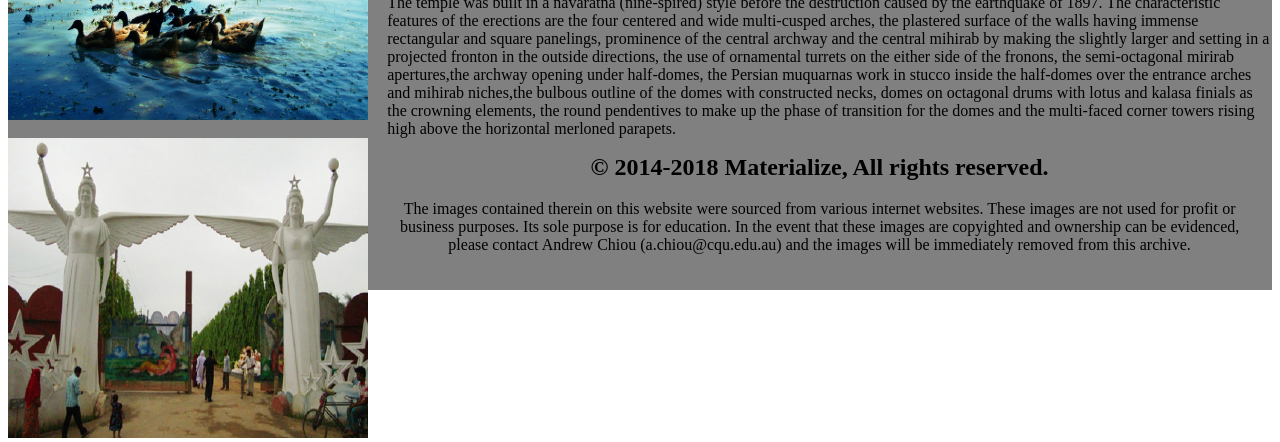
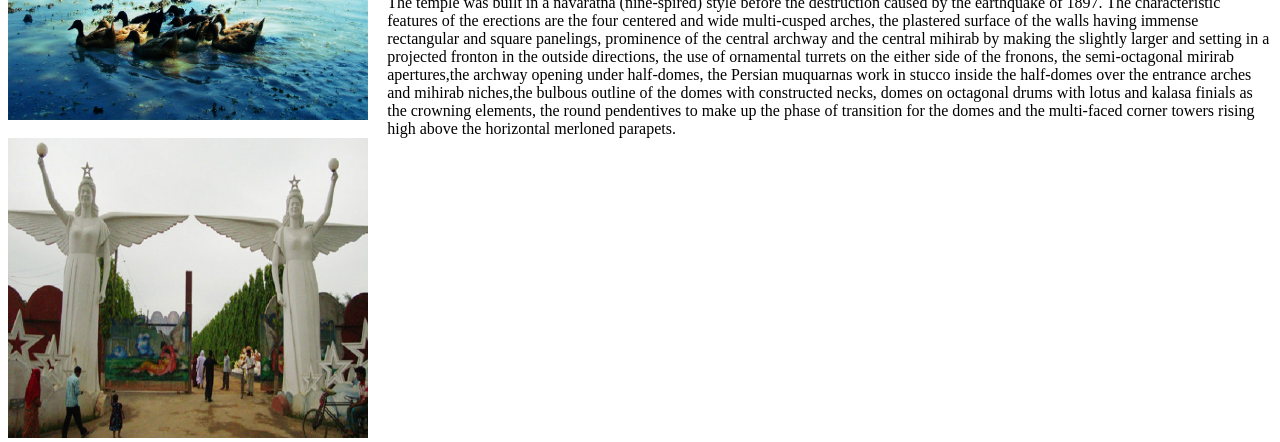
Before and after one commit to iabur/dinajpur, a plain HTML site: page index.html in a window 1280 px wide. Shown: the part 1641-2083 px from the top of the page. Drawn offline with Linux system fonts and the light colour scheme.

Commit message:
Update index.html

```diff
--- a/index.html
+++ b/index.html
@@ -163,11 +163,6 @@
       </div>
   </div>
 </div>
-<br><br><br>
-<div class="footer">
-  <h2>© 2014-2018 Materialize, All rights reserved.
-</h2>
-<p>The images contained therein on this website were sourced from various internet websites. These images are not used for profit or business purposes. Its sole purpose is for education. In the event that these images are copyighted and ownership can be evidenced, please contact Andrew Chiou (a.chiou@cqu.edu.au) and the images will be immediately removed from this archive.</p>
-</div>
+
 </body>
 </html>
```
